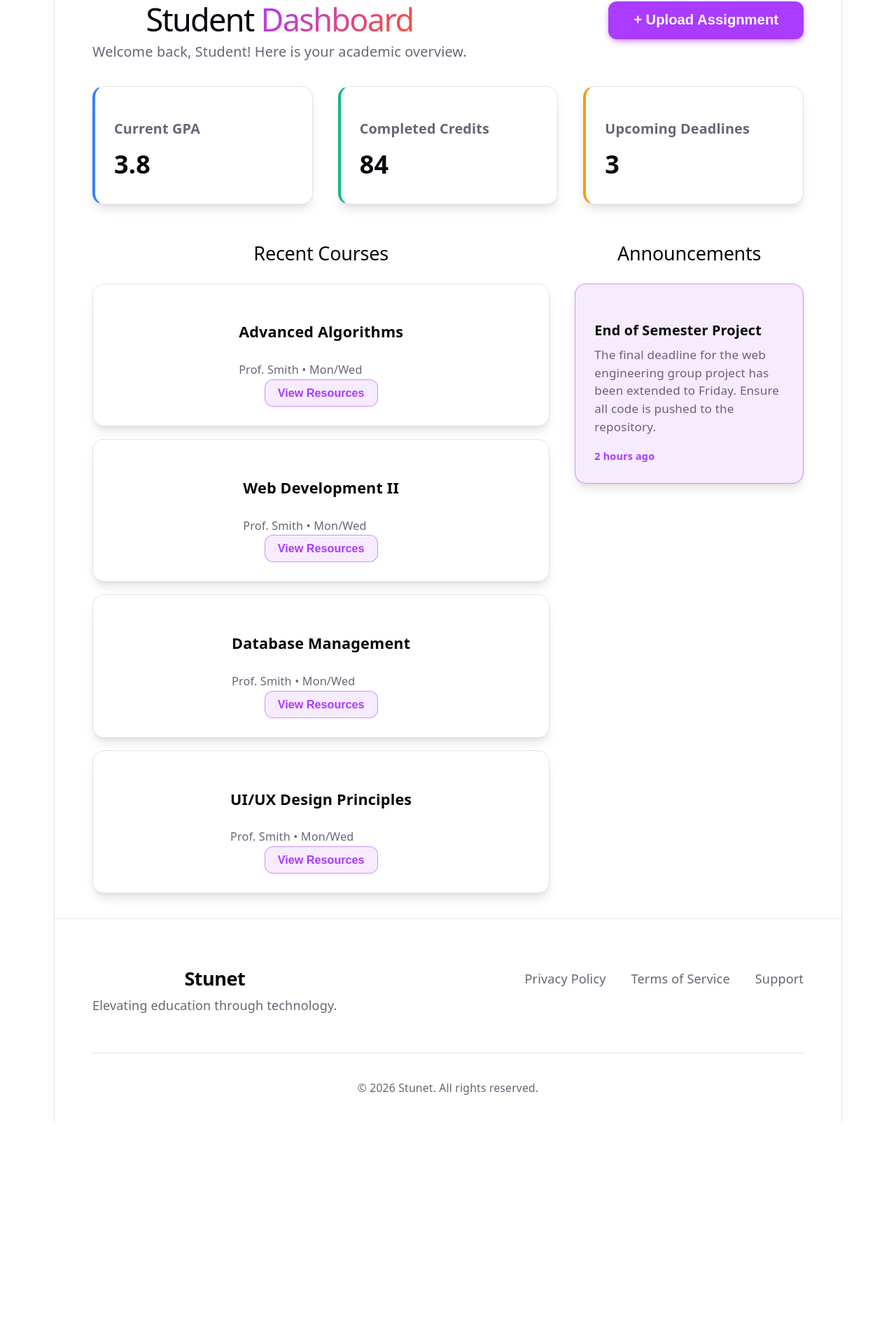
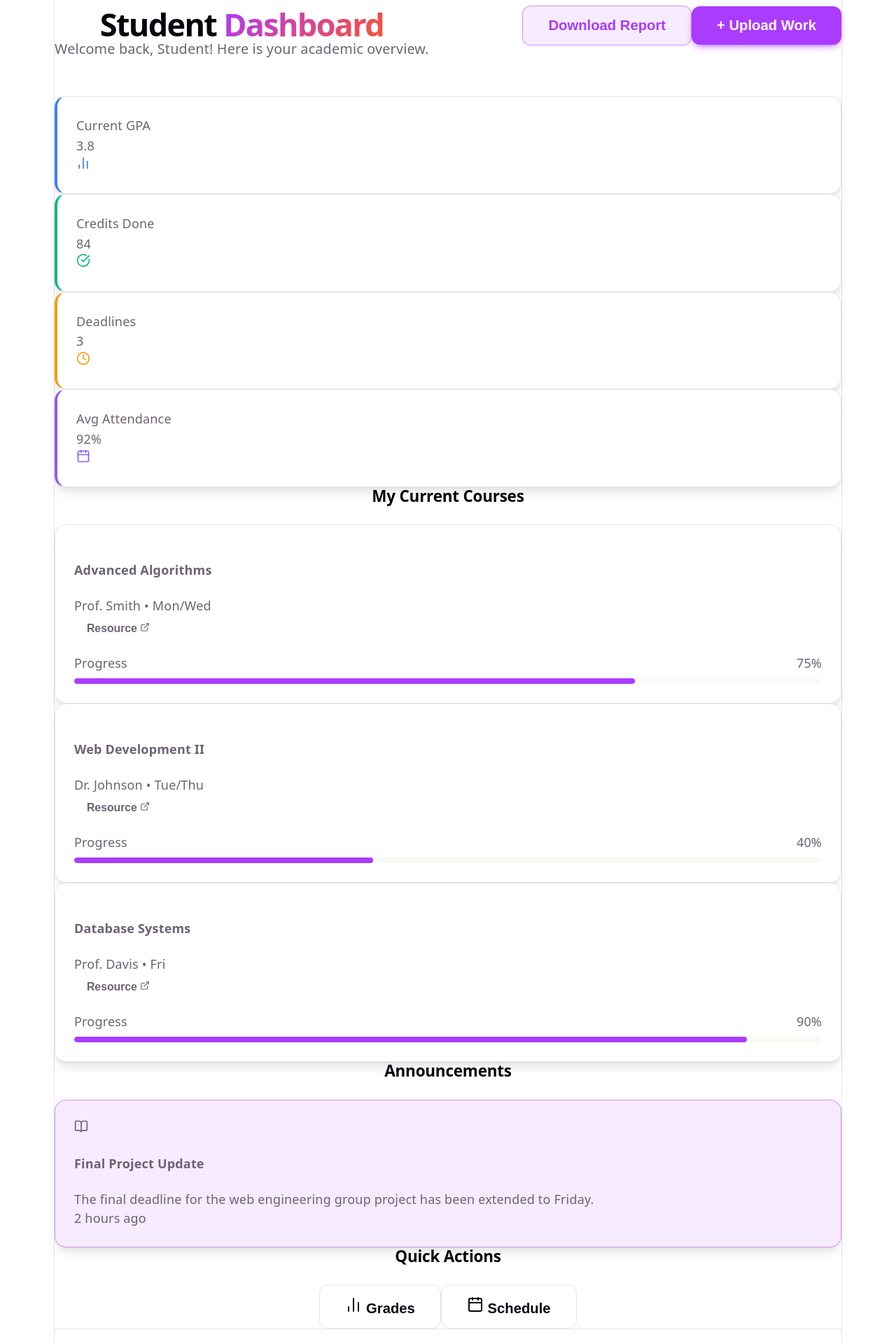
Before and after one commit to yashkohakade18/Stunet, a React (Vite) app: page /dashboard in a window 1280 px wide. Shown: the part 160-2080 px from the top of the page at 70% size. Before the commit the page ends 1763 px from the top, so only its background shows below. Built offline with nearby package versions, Linux system fonts and the light colour scheme.

Commit message:
feat: redesign Dashboard with progress tracking and academic statistics

```diff
--- a/src/App.css
+++ b/src/App.css
@@ -723,6 +723,75 @@
   border-radius: 4px;
 }
 
+/* Dashboard Page Styles */
+.dashboard-header {
+  display: flex;
+  justify-content: space-between;
+  align-items: center;
+  margin-bottom: 3rem;
+}
+
+.dashboard-title {
+  font-size: 2.5rem;
+  font-weight: 800;
+  color: var(--text-h);
+  margin-bottom: 0.5rem;
+}
+
+.dashboard-subtitle {
+  color: var(--text);
+  font-size: 1.1rem;
+}
+
+.stat-card {
+  transition: transform 0.2s ease;
+}
+
+.stat-card:hover {
+  transform: translateY(-5px);
+}
+
+.section-title {
+  font-size: 1.25rem;
+  font-weight: 700;
+  margin-bottom: 1.5rem;
+  color: var(--text-h);
+}
+
+.course-progress-card {
+  border-radius: 16px;
+}
+
+.progress-container {
+  margin-top: 1rem;
+}
+
+.progress-info {
+  display: flex;
+  justify-content: space-between;
+  margin-bottom: 0.5rem;
+  color: var(--text);
+}
+
+.progress-bar-bg {
+  height: 8px;
+  background: var(--social-bg);
+  border-radius: 4px;
+  overflow: hidden;
+}
+
+.progress-bar-fill {
+  height: 100%;
+  background: var(--accent);
+  border-radius: 4px;
+  transition: width 1s cubic-bezier(0.4, 0, 0.2, 1);
+}
+
+.announcement-card {
+  background: var(--accent-bg) !important;
+  border: 1px solid var(--accent-border) !important;
+}
+
 /* Papers Page Styles */
 .papers-header {
   text-align: center;
--- a/src/pages/Dashboard.jsx
+++ b/src/pages/Dashboard.jsx
@@ -1,64 +1,134 @@
 import React from 'react';
-import Card from '../components/ui/Card';
+import PageWrapper from '../components/layout/PageWrapper';
+import Card, { CardContent, CardHeader } from '../components/ui/Card';
 import Button from '../components/ui/Button';
 import { useAuth } from '../context/AuthContext';
+import { BarChart2, Calendar, CheckCircle, Clock, BookOpen, ExternalLink } from 'lucide-react';
 
 const Dashboard = () => {
   const { user } = useAuth();
   const userName = user?.name?.split(' ')[0] || 'Student';
+
+  const stats = [
+    { label: 'Current GPA', value: '3.8', icon: <BarChart2 size={20} />, color: '#3b82f6' },
+    { label: 'Credits Done', value: '84', icon: <CheckCircle size={20} />, color: '#10b981' },
+    { label: 'Deadlines', value: '3', icon: <Clock size={20} />, color: '#f59e0b' },
+    { label: 'Avg Attendance', value: '92%', icon: <Calendar size={20} />, color: '#8b5cf6' },
+  ];
+
+  const recentCourses = [
+    { name: 'Advanced Algorithms', instructor: 'Prof. Smith', schedule: 'Mon/Wed', progress: 75 },
+    { name: 'Web Development II', instructor: 'Dr. Johnson', schedule: 'Tue/Thu', progress: 40 },
+    { name: 'Database Systems', instructor: 'Prof. Davis', schedule: 'Fri', progress: 90 },
+  ];
+
   return (
-    <main style={{ padding: '2rem 3rem', flex: 1, background: 'var(--bg)' }}>
-      <header style={{ display: 'flex', justifyContent: 'space-between', alignItems: 'center', marginBottom: '2rem' }}>
+    <PageWrapper>
+      <div className="max-w-6xl mx-auto px-4 py-12">
+        <header className="dashboard-header">
           <div>
-          <h1 className="hero-title" style={{ fontSize: '2.5rem', marginBottom: '0.5rem' }}>Student <span className="highlight">Dashboard</span></h1>
-          <p style={{ color: 'var(--text)', fontSize: '1.1rem' }}>Welcome back, {userName}! Here is your academic overview.</p>
+            <h1 className="dashboard-title">
+              Student <span className="highlight">Dashboard</span>
+            </h1>
+            <p className="dashboard-subtitle">Welcome back, {userName}! Here is your academic overview.</p>
           </div>
-        <Button variant="primary">+ Upload Assignment</Button>
+          <div className="flex gap-3">
+            <Button variant="secondary">Download Report</Button>
+            <Button variant="primary">+ Upload Work</Button>
+          </div>
         </header>
 
-      <div style={{ display: 'grid', gridTemplateColumns: 'repeat(auto-fit, minmax(250px, 1fr))', gap: '2rem', marginBottom: '3rem' }}>
-        <Card style={{ padding: '1.5rem', borderLeft: '4px solid #3b82f6' }}>
-          <h3 style={{ fontSize: '1.1rem', color: 'var(--text)', marginBottom: '0.5rem' }}>Current GPA</h3>
-          <p style={{ fontSize: '2rem', fontWeight: 700, color: 'var(--text-h)' }}>3.8</p>
-        </Card>
-        <Card style={{ padding: '1.5rem', borderLeft: '4px solid #10b981' }}>
-          <h3 style={{ fontSize: '1.1rem', color: 'var(--text)', marginBottom: '0.5rem' }}>Completed Credits</h3>
-          <p style={{ fontSize: '2rem', fontWeight: 700, color: 'var(--text-h)' }}>84</p>
-        </Card>
-        <Card style={{ padding: '1.5rem', borderLeft: '4px solid #f59e0b' }}>
-          <h3 style={{ fontSize: '1.1rem', color: 'var(--text)', marginBottom: '0.5rem' }}>Upcoming Deadlines</h3>
-          <p style={{ fontSize: '2rem', fontWeight: 700, color: 'var(--text-h)' }}>3</p>
-        </Card>
+        {/* Stats Grid */}
+        <div className="grid grid-cols-2 lg:grid-cols-4 gap-6 mb-12">
+          {stats.map((stat, idx) => (
+            <Card key={idx} className="stat-card" style={{ borderLeft: `4px solid ${stat.color}` }}>
+              <CardContent className="p-6">
+                <div className="flex justify-between items-start">
+                  <div>
+                    <p className="text-xs font-bold uppercase tracking-wider opacity-60 mb-1">{stat.label}</p>
+                    <p className="text-3xl font-extrabold text-[var(--text-h)]">{stat.value}</p>
                   </div>
-
-      <div style={{ display: 'grid', gridTemplateColumns: '2fr 1fr', gap: '2rem' }}>
-        <section>
-          <h2 style={{ fontSize: '1.5rem', color: 'var(--text-h)', marginBottom: '1.5rem' }}>Recent Courses</h2>
-          <div style={{ display: 'flex', flexDirection: 'column', gap: '1rem' }}>
-            {['Advanced Algorithms', 'Web Development II', 'Database Management', 'UI/UX Design Principles'].map((course, idx) => (
-              <Card key={idx} style={{ padding: '1.5rem', display: 'flex', justifyContent: 'space-between', alignItems: 'center' }}>
-                <div>
-                  <h4 style={{ fontSize: '1.2rem', color: 'var(--text-h)' }}>{course}</h4>
-                  <p style={{ color: 'var(--text)', fontSize: '0.9rem', marginTop: '0.25rem' }}>Prof. Smith &bull; Mon/Wed</p>
+                  <div style={{ color: stat.color }} className="opacity-80">
+                    {stat.icon}
                   </div>
-                <Button variant="secondary" style={{ padding: '0.5rem 1rem', fontSize: '0.9rem' }}>View Resources</Button>
+                </div>
+              </CardContent>
             </Card>
           ))}
         </div>
+
+        <div className="grid grid-cols-1 lg:grid-cols-3 gap-8">
+          {/* Recent Courses */}
+          <div className="lg:col-span-2 space-y-6">
+            <h2 className="section-title">My Current Courses</h2>
+            <div className="space-y-4">
+              {recentCourses.map((course, idx) => (
+                <Card key={idx} className="course-progress-card">
+                  <CardContent className="p-6">
+                    <div className="flex justify-between items-center mb-4">
+                      <div>
+                        <h4 className="text-lg font-bold text-[var(--text-h)]">{course.name}</h4>
+                        <p className="text-sm opacity-60">{course.instructor} • {course.schedule}</p>
+                      </div>
+                      <Button variant="ghost" size="sm" className="gap-2">
+                        Resource <ExternalLink size={14} />
+                      </Button>
+                    </div>
+                    <div className="progress-container">
+                      <div className="progress-info">
+                        <span className="text-xs font-bold">Progress</span>
+                        <span className="text-xs font-bold">{course.progress}%</span>
+                      </div>
+                      <div className="progress-bar-bg">
+                        <div
+                          className="progress-bar-fill"
+                          style={{ width: `${course.progress}%` }}
+                        ></div>
+                      </div>
+                    </div>
+                  </CardContent>
+                </Card>
+              ))}
+            </div>
+          </div>
+
+          {/* Announcements & Quick Actions */}
+          <div className="space-y-8">
+            <section>
+              <h2 className="section-title">Announcements</h2>
+              <Card className="announcement-card" hoverable={false}>
+                <CardContent className="p-6">
+                  <div className="flex items-start gap-4">
+                    <div className="p-2 bg-accent-bg text-accent rounded-lg">
+                      <BookOpen size={20} />
+                    </div>
+                    <div>
+                      <h4 className="font-bold text-sm mb-1">Final Project Update</h4>
+                      <p className="text-xs opacity-70 leading-relaxed">
+                        The final deadline for the web engineering group project has been extended to Friday.
+                      </p>
+                      <span className="text-[10px] font-bold text-accent mt-3 block">2 hours ago</span>
+                    </div>
+                  </div>
+                </CardContent>
+              </Card>
             </section>
 
             <section>
-          <h2 style={{ fontSize: '1.5rem', color: 'var(--text-h)', marginBottom: '1.5rem' }}>Announcements</h2>
-          <Card style={{ padding: '1.5rem', background: 'var(--accent-bg)', border: '1px solid var(--accent-border)' }}>
-            <h4 style={{ fontSize: '1.1rem', color: 'var(--text-h)', marginBottom: '0.5rem' }}>End of Semester Project</h4>
-            <p style={{ color: 'var(--text)', fontSize: '0.95rem', lineHeight: 1.5 }}>
-              The final deadline for the web engineering group project has been extended to Friday. Ensure all code is pushed to the repository.
-            </p>
-            <p style={{ fontSize: '0.8rem', color: 'var(--accent)', marginTop: '1rem', fontWeight: 600 }}>2 hours ago</p>
-          </Card>
+              <h2 className="section-title">Quick Actions</h2>
+              <div className="grid grid-cols-2 gap-3">
+                <Button variant="outline" className="h-24 flex flex-col gap-2">
+                  <BarChart2 size={24} /> <span>Grades</span>
+                </Button>
+                <Button variant="outline" className="h-24 flex flex-col gap-2">
+                  <Calendar size={24} /> <span>Schedule</span>
+                </Button>
+              </div>
             </section>
           </div>
-    </main>
+        </div>
+      </div>
+    </PageWrapper>
   );
 };
 
```
Lines whose indentation alone changed are shown as unchanged.
